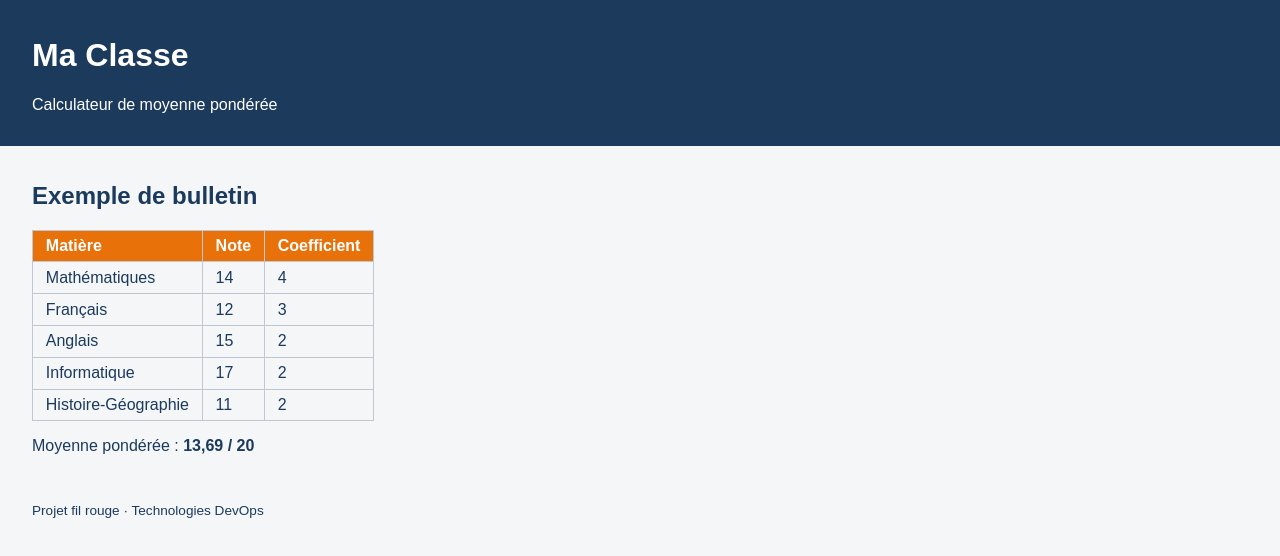
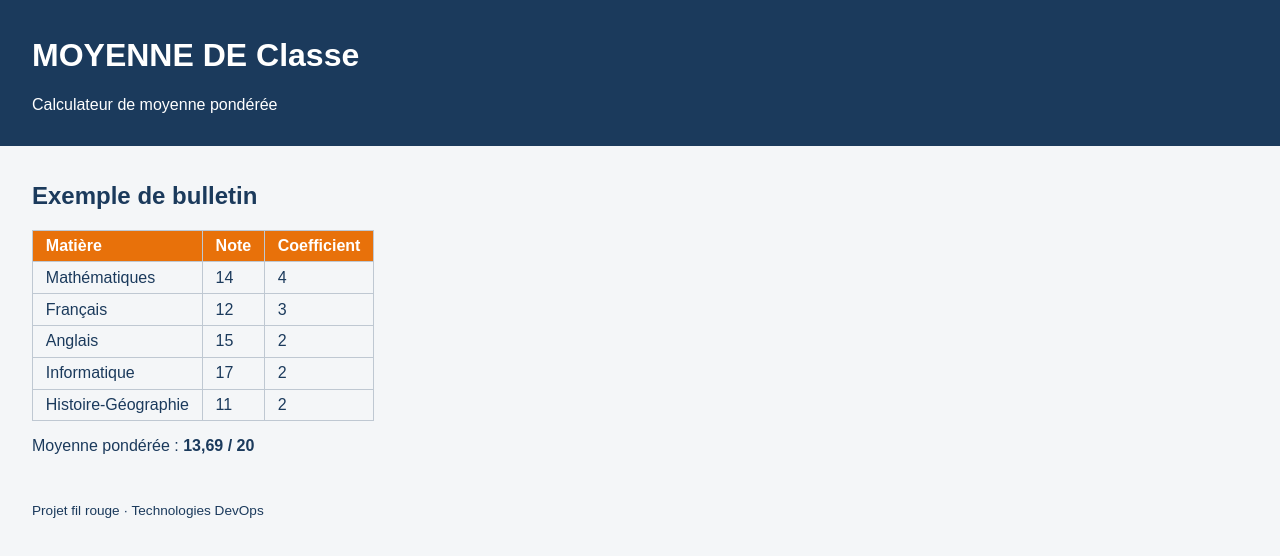
Before and after one commit to YANNICKGNAGUI/ma-classe-solo, a plain HTML site: page index.html in a window 1280 px wide. Drawn offline with Linux system fonts and the light colour scheme.

Commit message:
modification

```diff
--- a/index.html
+++ b/index.html
@@ -8,7 +8,7 @@
 </head>
 <body>
   <header>
-    <h1>Ma Classe</h1>
+    <h1>MOYENNE DE Classe</h1>
     <p>Calculateur de moyenne pondérée</p>
   </header>
   <main>
```
